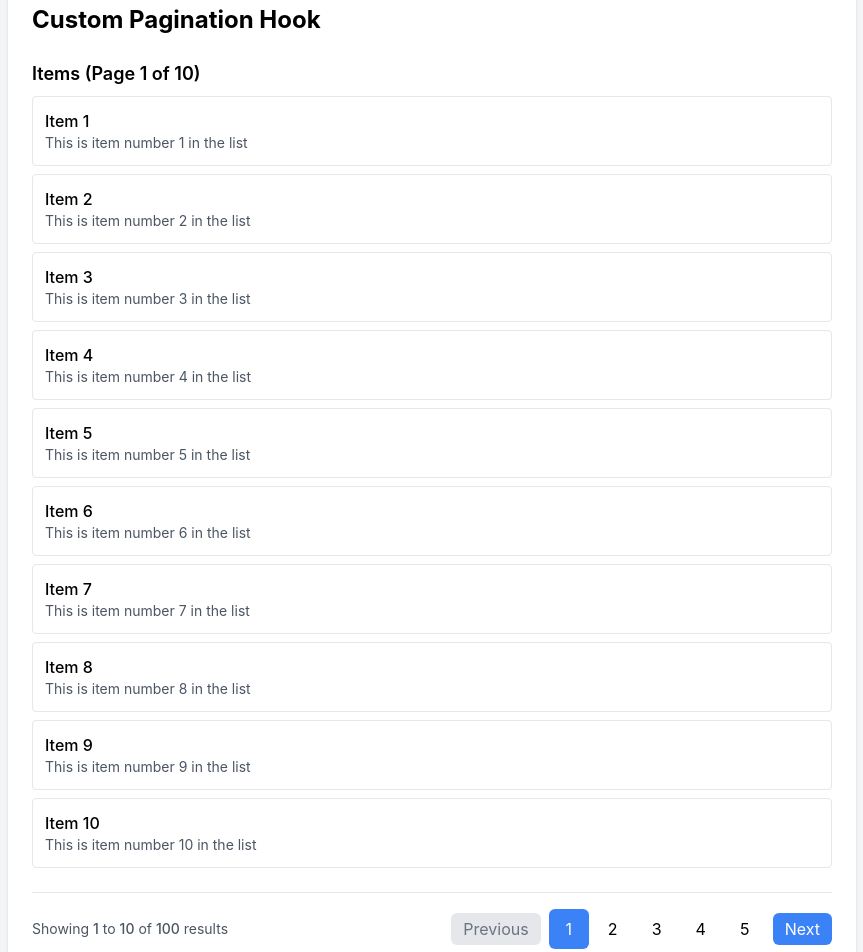
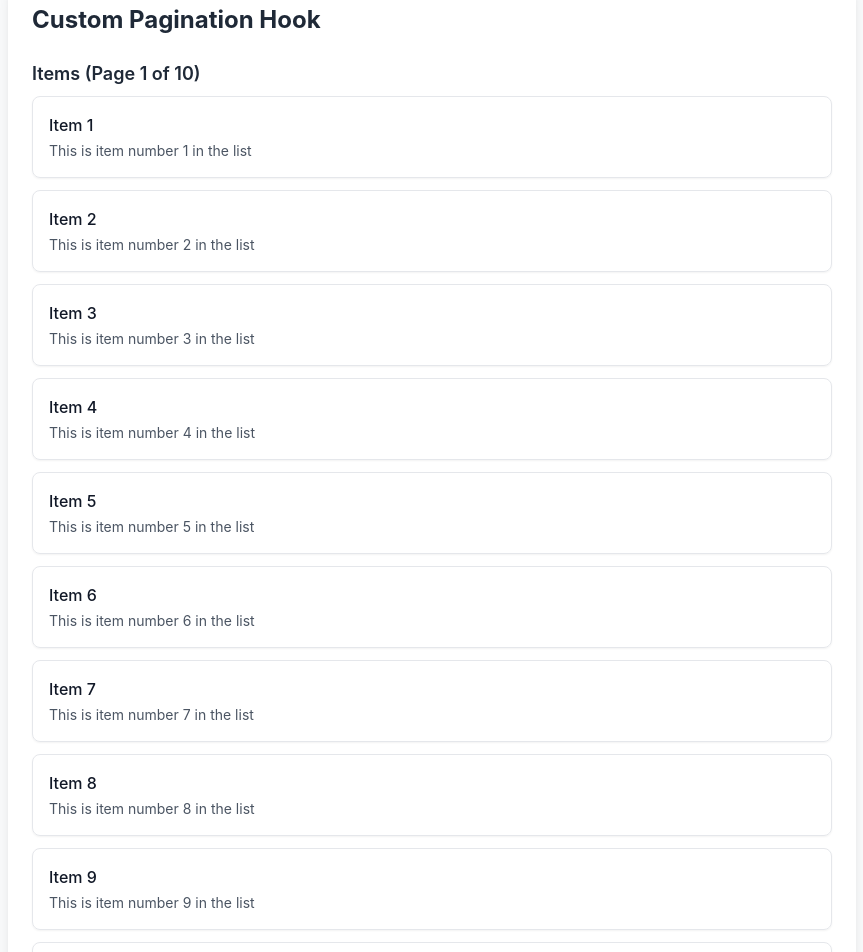
Before and after one commit to sukit12009/exam-test, a React (Create React App) app: page /pagination-hook in a window 1280 px wide. Shown: the part 220-1172 px from the top of the page, without its empty margins (208-1071 px from the left). Built offline with nearby package versions, Linux system fonts and the light colour scheme.

Commit message:
fix(pagination): add support dark mode

```diff
--- a/src/components/pagination/PaginatedList.tsx
+++ b/src/components/pagination/PaginatedList.tsx
@@ -23,7 +23,7 @@ const PaginatedList: React.FC<PaginatedListProps> = ({
 }) => {
   if (error) {
     return (
-      <div className="bg-red-100 border border-red-400 text-red-700 px-4 py-3 rounded mb-4">
+      <div className="bg-red-100 dark:bg-red-900/30 border border-red-400 dark:border-red-700 text-red-700 dark:text-red-300 px-4 py-3 rounded mb-4 transition-colors duration-200">
         Error: {error.message}
       </div>
     );
@@ -32,22 +32,25 @@ const PaginatedList: React.FC<PaginatedListProps> = ({
   if (isLoading) {
     return (
       <div className="text-center py-8">
-        <div className="animate-spin rounded-full h-12 w-12 border-b-2 border-blue-500 mx-auto"></div>
-        <p className="mt-2">Loading items...</p>
+        <div className="animate-spin rounded-full h-12 w-12 border-b-2 border-blue-500 dark:border-blue-400 mx-auto"></div>
+        <p className="mt-2 text-gray-600 dark:text-gray-300">Loading items...</p>
       </div>
     );
   }
 
   return (
     <div className="mb-6">
-      <h2 className="text-lg font-semibold mb-2">
+      <h2 className="text-lg font-semibold mb-2 text-gray-800 dark:text-gray-200">
         Items (Page {currentPage} of {totalPages})
       </h2>
-      <ul className="space-y-2">
+      <ul className="space-y-3">
         {items.map((item) => (
-          <li key={item.id} className="p-3 border rounded hover:bg-gray-50 transition-colors">
-            <h3 className="font-medium">{item.title}</h3>
-            <p className="text-sm text-gray-600">{item.description}</p>
+          <li
+            key={item.id}
+            className="p-4 border rounded-lg hover:bg-gray-50 dark:bg-gray-700/50 dark:border-gray-600 dark:hover:bg-gray-700/70 transition-colors duration-200 shadow-sm dark:shadow-none"
+          >
+            <h3 className="font-medium text-gray-900 dark:text-gray-100">{item.title}</h3>
+            <p className="text-sm text-gray-600 dark:text-gray-300 mt-1">{item.description}</p>
           </li>
         ))}
       </ul>
--- a/src/components/pagination/Pagination.tsx
+++ b/src/components/pagination/Pagination.tsx
@@ -28,21 +28,21 @@ const Pagination: React.FC<PaginationProps> = ({
   const endItem = Math.min(currentPage * itemsPerPage, totalItems);
 
   return (
-    <div className="flex flex-col sm:flex-row items-center justify-between gap-4 mt-6 pt-4 border-t">
-      <div className="text-sm text-gray-600">
-        Showing <span className="font-medium">{startItem}</span> to{' '}
-        <span className="font-medium">{endItem}</span> of{' '}
-        <span className="font-medium">{totalItems}</span> results
+    <div className="flex flex-col sm:flex-row items-center justify-between gap-4 mt-6 pt-4 border-t border-gray-200 dark:border-gray-700 transition-colors duration-200">
+      <div className="text-sm text-gray-600 dark:text-gray-300">
+        Showing <span className="font-medium text-gray-800 dark:text-gray-100">{startItem}</span> to{' '}
+        <span className="font-medium text-gray-800 dark:text-gray-100">{endItem}</span> of{' '}
+        <span className="font-medium text-gray-800 dark:text-gray-100">{totalItems}</span> results
       </div>
 
       <div className="flex items-center space-x-2">
         <button
           onClick={onPrev}
           disabled={!hasPrevPage || isLoading}
-          className={`px-3 py-1 rounded-md ${
+          className={`px-3 py-1 rounded-md transition-colors duration-200 ${
             hasPrevPage
-              ? 'bg-blue-500 text-white hover:bg-blue-600'
-              : 'bg-gray-200 text-gray-500 cursor-not-allowed'
+              ? 'bg-blue-500 text-white hover:bg-blue-600 dark:bg-blue-600 dark:hover:bg-blue-700'
+              : 'bg-gray-200 text-gray-500 dark:bg-gray-700 dark:text-gray-400 cursor-not-allowed'
           }`}
         >
           Previous
@@ -68,8 +68,8 @@ const Pagination: React.FC<PaginationProps> = ({
                 onClick={() => onPageChange(pageNum)}
                 className={`w-10 h-10 rounded-md flex items-center justify-center ${
                   currentPage === pageNum
-                    ? 'bg-blue-500 text-white'
-                    : 'hover:bg-gray-100'
+                    ? 'bg-blue-500 text-white dark:bg-blue-600'
+                    : 'bg-white text-gray-700 hover:bg-gray-50 dark:bg-gray-700 dark:text-gray-200 dark:hover:bg-gray-600'
                 }`}
                 disabled={isLoading}
               >
@@ -82,10 +82,10 @@ const Pagination: React.FC<PaginationProps> = ({
         <button
           onClick={onNext}
           disabled={!hasNextPage || isLoading}
-          className={`px-3 py-1 rounded-md ${
+          className={`px-3 py-1 rounded-md transition-colors duration-200 ${
             hasNextPage
-              ? 'bg-blue-500 text-white hover:bg-blue-600'
-              : 'bg-gray-200 text-gray-500 cursor-not-allowed'
+              ? 'bg-blue-500 text-white hover:bg-blue-600 dark:bg-blue-600 dark:hover:bg-blue-700'
+              : 'bg-gray-200 text-gray-500 dark:bg-gray-700 dark:text-gray-400 cursor-not-allowed'
           }`}
         >
           Next
--- a/src/pages/PaginationHookPage.tsx
+++ b/src/pages/PaginationHookPage.tsx
@@ -43,9 +43,9 @@ const PaginationHookPage = () => {
   });
 
   return (
-    <div className="p-6 max-w-4xl mx-auto">
-      <div className="bg-white rounded-lg shadow p-6">
-        <h1 className="text-2xl font-bold mb-6">Custom Pagination Hook</h1>
+    <div className="p-6 max-w-4xl mx-auto min-h-screen bg-gray-50 dark:bg-gray-900 transition-colors duration-200">
+      <div className="bg-white dark:bg-gray-800 rounded-lg shadow-lg p-6 transition-colors duration-200">
+        <h1 className="text-2xl font-bold mb-6 text-gray-800 dark:text-white">Custom Pagination Hook</h1>
 
         <PaginatedList
           items={items}
```
